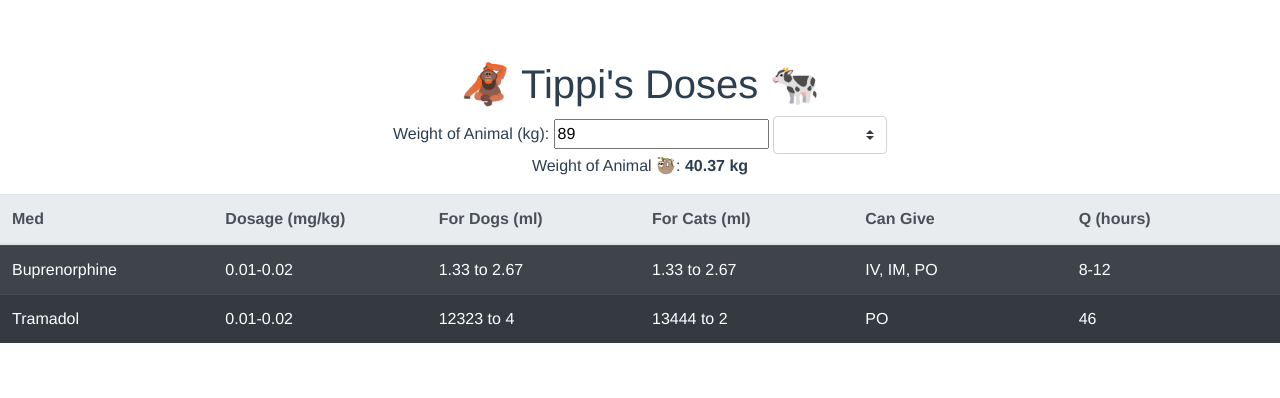
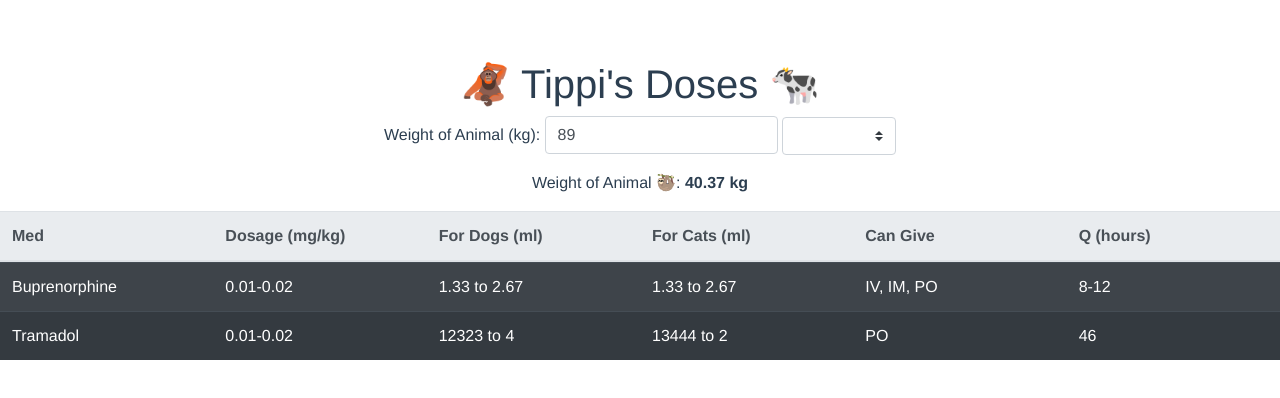
Before and after one commit to dannydenenberg/vet, a Vue app: page / in a window 1280 px wide. Shown: the top 398 px of the page. Built offline with nearby package versions, Linux system fonts and the light colour scheme.

Commit message:
bootstrap input

```diff
--- a/src/App.vue
+++ b/src/App.vue
@@ -2,19 +2,32 @@
   <div id="app">
     <!-- <img alt="Vue logo" src="./assets/logo.png" /> -->
     <!-- <HelloWorld msg="Welcome to Your Vue.js App"/> -->
-    <Doses />
+
+    <Doses v-if="currentRoute == '/'" />
+    <About v-else-if="currentRoute == '/about'" />
+    <NotFound v-else />
   </div>
 </template>
 
 <script>
 // import HelloWorld from "./components/HelloWorld.vue";
 import Doses from "./components/Doses";
+import About from "./components/About";
+
+const NotFound = { template: "<h1>Page not found</h1>" };
 
 export default {
   name: "App",
   components: {
     // HelloWorld,
-    Doses
+    Doses,
+    About,
+    NotFound
+  },
+  data() {
+    return {
+      currentRoute: window.location.pathname
+    };
   }
 };
 </script>
--- /dev/null
+++ b/src/components/About.vue
@@ -0,0 +1,7 @@
+<template><h1>Here in about!</h1> </template>
+
+<script>
+export default {};
+</script>
+
+<style></style>
--- a/src/components/Doses.vue
+++ b/src/components/Doses.vue
@@ -1,15 +1,22 @@
 <template>
   <div>
     <h1>🦧 Tippi's Doses 🐄</h1>
+    <p>
       Weight of Animal (kg):
-    <input pattern="[0-9]*" type="number" v-model="weightInput" />
+      <!-- <input pattern="[0-9]*" type="number" v-model="weightInput" /> -->
+      <b-form-input
+        pattern="[0-9]*"
+        type="number"
+        v-model="weightInput"
+        style="width:auto; display:inline"
+      ></b-form-input>
       {{ " " }}
       <b-form-select
         style="width:auto"
         v-model="weightUnit"
         :options="weightUnitOptions"
       ></b-form-select>
-
+    </p>
     <p>
       Weight of Animal 🦥:
       <strong>
@@ -42,12 +49,9 @@
 </template>
 
 <script>
-import Medication from "./Medication";
 import meds from "./../meds";
 export default {
-  components: {
-    Medication
-  },
+  components: {},
   data() {
     return {
       tableFields: [
--- a/src/components/Medication.vue
+++ /dev/null
@@ -1,48 +0,0 @@
-<template>
-  <span>
-    <strong>{{info.name}}</strong>
-    ,
-    <span v-if="info.dogs[0] != info.cats[0]">
-      For Dogs:
-      <strong>{{ info.dogs[0] }}</strong>ml to
-      <strong>{{ info.dogs[1] }}</strong>ml, For Cats:
-      <strong>{{ info.cats[0] }}</strong>ml to
-      <strong>{{ info.cats[1] }}</strong>ml
-    </span>
-    <span v-if="info.dogs[0] == info.cats[0]">
-      <strong>{{ info.dogs[0] }}</strong>ml to
-      <strong>{{ info.dogs[1] }}</strong>ml
-    </span>,
-    <strong>Can give this dose {{info.canGive.join(', ')}} q {{info.q.length === 1 ? info.q[0] : info.q.join('-')}}</strong>
-  </span>
-</template>
-
-<script>
-// Represents a single medication
-export default {
-  props: {
-    // name: String (name of medication all LOWERCASE)
-    // dog: [1,2] (range of values in ml)
-    // cat: [1,2] (range of values in ml)
-    // canGive: ['IV', 'IM', 'PO']
-    // q: 72 (every 72 hours)
-    info: Object
-  },
-  data() {
-    return {};
-  },
-  // every time props changes, reload the significant figures number formatting
-  watch: {
-    info() {
-      const sigFigs = 2;
-      for (let i = 0; i < this.info.dogs.length; i++) {
-        this.info.dogs[i] = +this.info.dogs[i].toFixed(sigFigs);
-        this.info.cats[i] = +this.info.cats[i].toFixed(sigFigs);
-      }
-    }
-  }
-};
-</script>
-
-<style>
-</style>
--- a/src/meds.js
+++ b/src/meds.js
@@ -34,4 +34,10 @@ const meds = {
   }
 };
 
+// class Medicine {
+//   constructor() {
+
+//   }
+// }
+
 export default meds;
```
Lines whose indentation alone changed are shown as unchanged.
